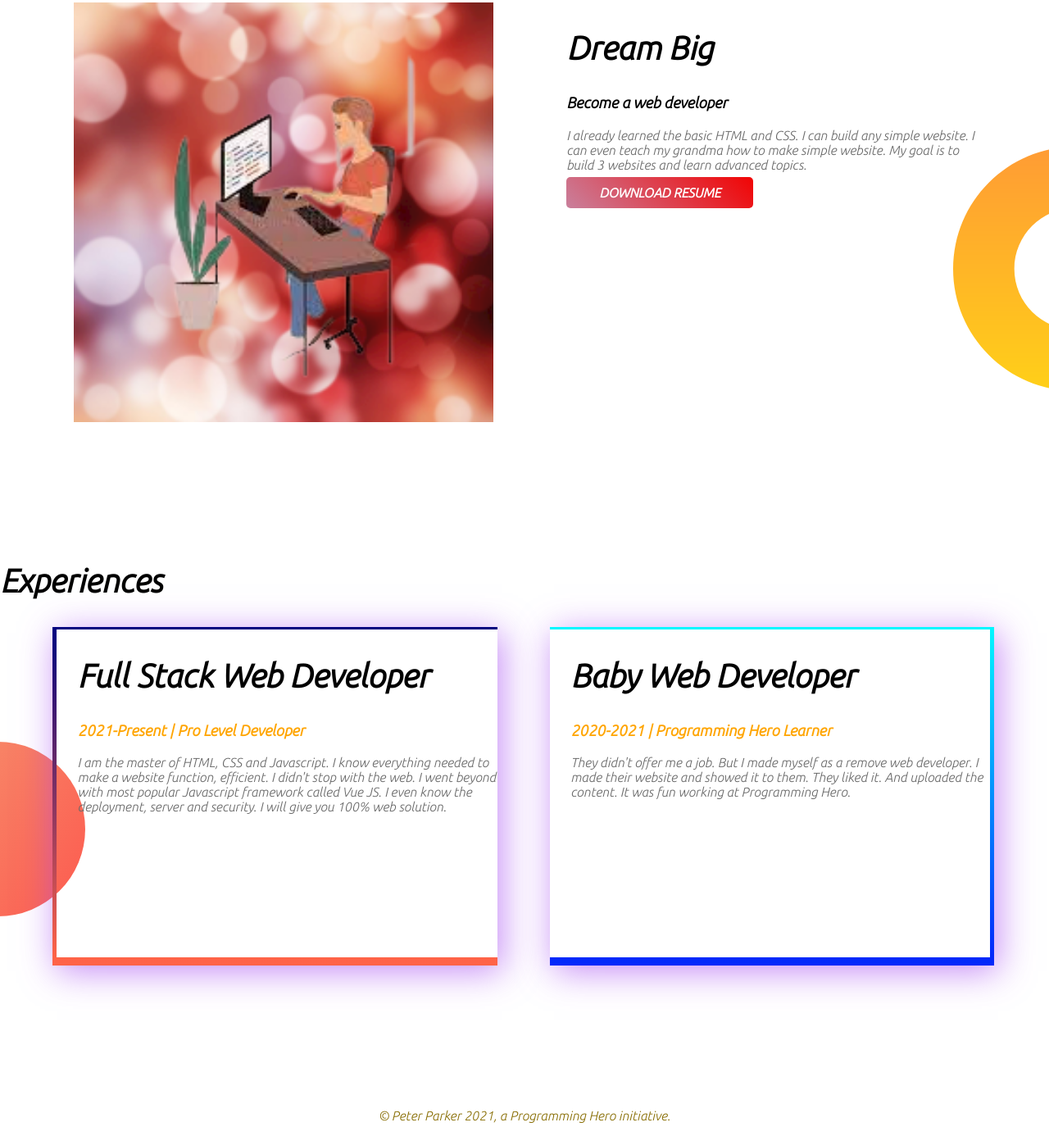
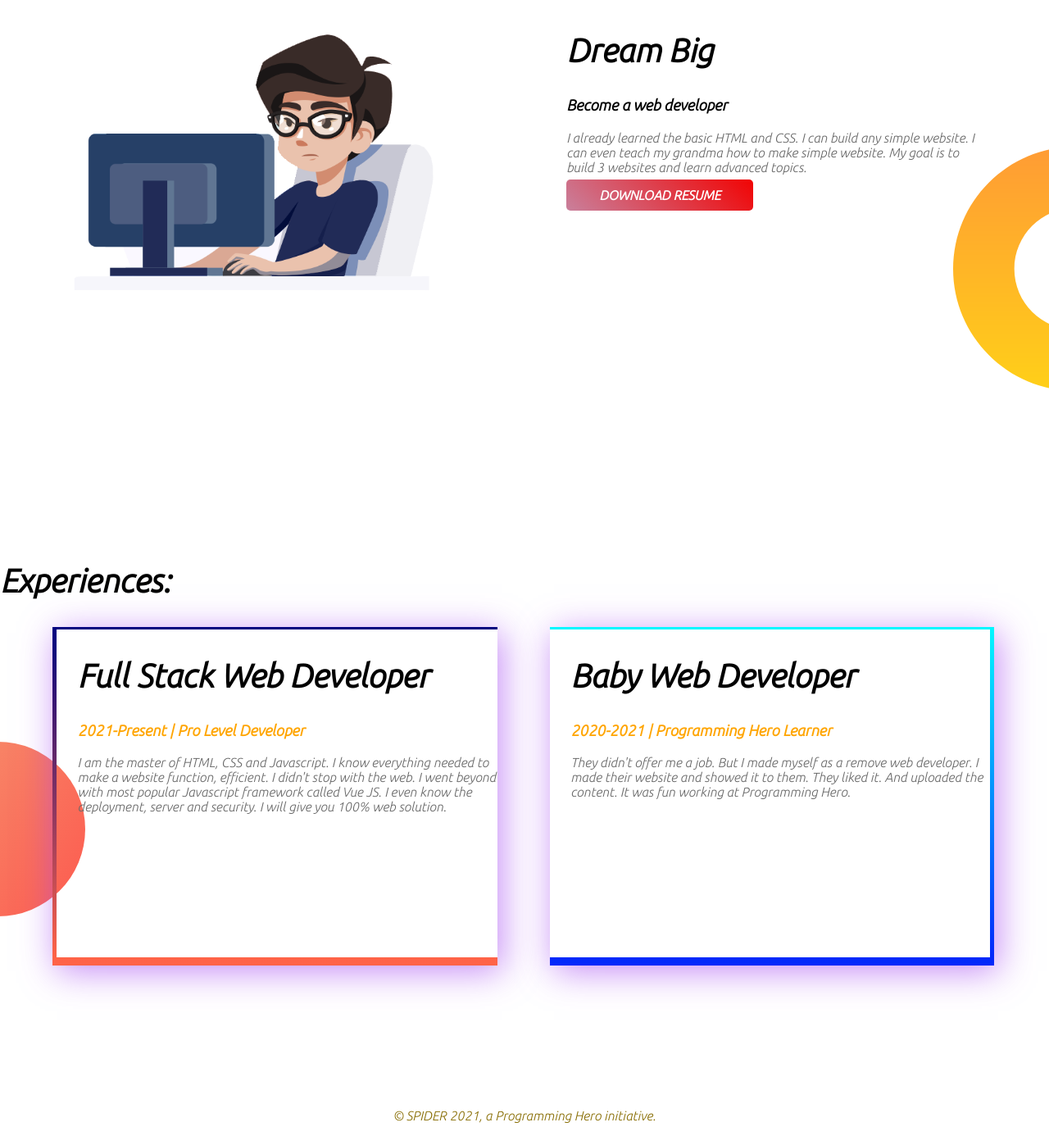
Before and after one commit to SohanAhmedsn/PERSONAL-PORTFOLIO-SELF-1, a plain HTML site: page PP-2/port-2.html in a window 1280 px wide. Shown: the part 647-2033 px from the top of the page at 82% size. Drawn offline with Linux system fonts and the light colour scheme; files whose address does not match are found by name; a web font is replaced by a local one.

Commit message:
change name

```diff
--- a/PP-2/port-2.html
+++ b/PP-2/port-2.html
@@ -26,12 +26,12 @@
         <a class="anchor-button" target="_blank" href="">HIRE ME</a>
     </div>
     <div class="half-width">
-        <img src="img/spi-555.png" alt="">
+        <img src="img/spider-man.png" alt="">
     </div>
 </section>
 <section class="dream-area">
     <div class="half-width">
-        <img src="img/wbper-actual.png" alt="">
+        <img src="img/profile-1.png" alt="">
     </div>
     <div class="half-width">
         <h2>Dream Big</h2>
@@ -42,7 +42,7 @@
     </div>
 </section>
 <section class="experience-area">
-    <h2>Experiences</h2>
+    <h2>Experiences:</h2>
     <div class="half-width" id="full-stack">
         <h2>Full Stack Web Developer</h2>
         <h3>2021-Present | Pro Level Developer</h3>
@@ -58,7 +58,7 @@
     </div>
 </section>
 <footer>
-    <p>© Peter Parker 2021, a Programming Hero initiative.</p>
+    <p>© SPIDER 2021, a Programming Hero initiative.</p>
 </footer>
 
 <body>
```
